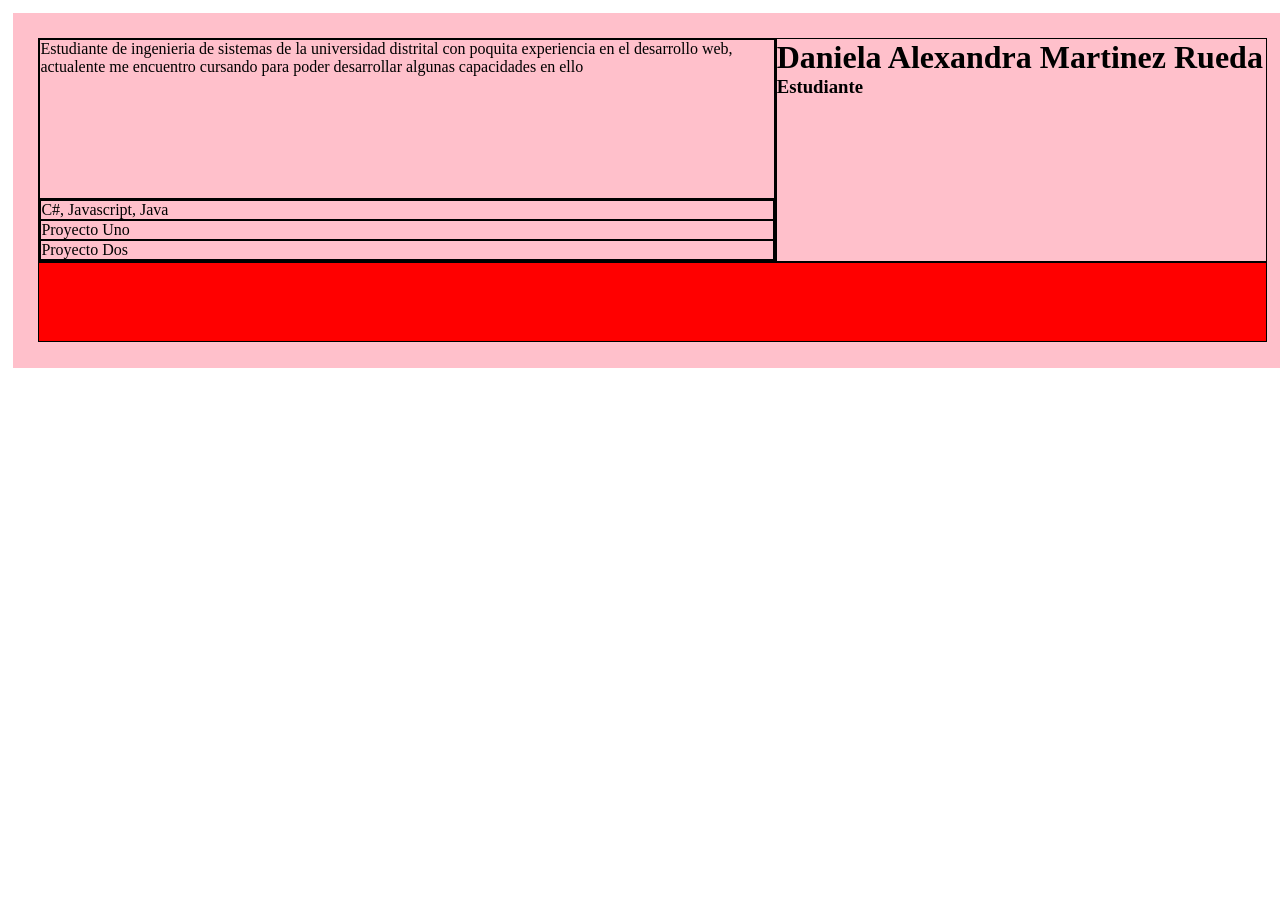
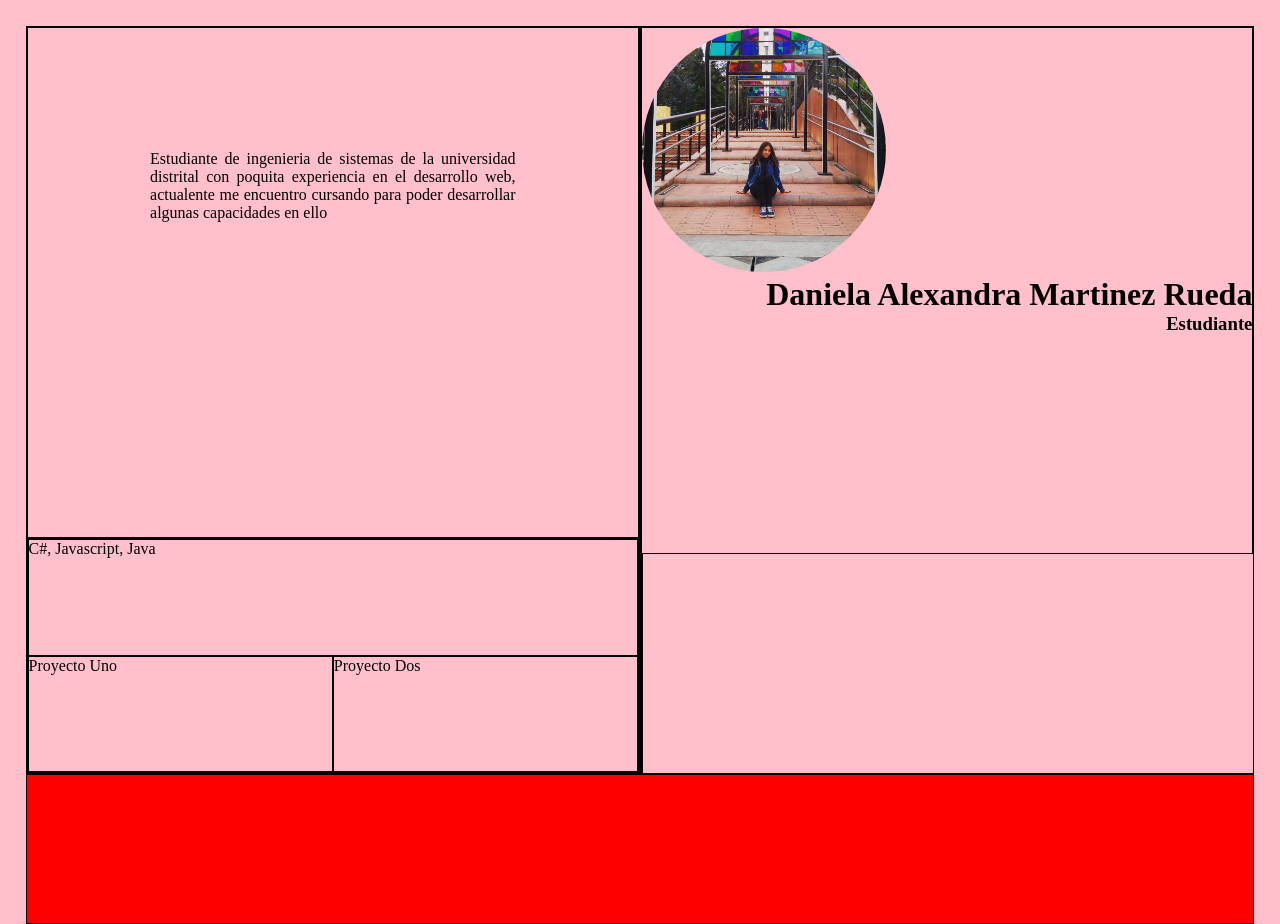
Before and after one commit to damartinezru/AcamicaEjercicios, a plain HTML site: page 26-11-19/index.html in a window 1280 px wide. Before the commit the page ends 800 px from the top, so only its background shows below. Drawn offline with Linux system fonts and the light colour scheme.

Commit message:
cambios landing page

```diff
--- /dev/null
+++ b/26-11-19/_flex.scss
@@ -0,0 +1,5 @@
+%flexSettings{
+    display: flex;
+    flex-direction: row;
+   flex-wrap: wrap;
+}
--- a/26-11-19/index.html
+++ b/26-11-19/index.html
@@ -32,10 +32,14 @@
             </div>
         </div>
         <div class="second-block-container">
-            <span><h1>Daniela Alexandra Martinez Rueda</h1></span>
-            <span><h3>Estudiante</h3></span>
+            <div class="profile">
+                    <img src="./imgs/icono1.jpg">
+                    <span><h1>Daniela Alexandra Martinez Rueda</h1></span>
+                    <span><h3>Estudiante</h3></span>
+            </div>
+            <div class="social-media">
 
-
+            </div>
         </div>
         <div class="third-block-container">
 
--- a/26-11-19/styles.scss
+++ b/26-11-19/styles.scss
@@ -1,3 +1,5 @@
+@import '_flex.scss';
+
 *{
     padding: 0;
     margin: 0;
@@ -6,35 +8,53 @@
 
 body {
     width: 100%;
+    background-color: pink;
 }
 
 .primary-container {
-    display: flex;
-    flex-direction: row;
-    flex-wrap: wrap;
+    @extend %flexSettings;
     padding: 2%;
-    margin: 1%;
-    width: 100%;
-    height: 100%;
-    background-color: pink;
+    width: 100vw;
+    height: 100vh;
     div {
-        border: 1px solid black;
+        border: 0.5px solid black;
 
     }
     .first-block-container {
-        flex:50%;
+        @extend %flexSettings;
+        width: 50%;
+        height: 100%;
         order: 1;
         .description-box{
-            height: 10rem;
+            padding: 20%;
+            text-align: justify;
+        }
+        .cards-box{
+            @extend %flexSettings;
+            width: 100%;
+            .tools-card {
+                width: 100%;
+            }
+            .project-card {
+                width: 50%;
+            }
         }
     }
     .second-block-container {
-        flex:30%;
+        @extend %flexSettings;
+        width: 50%;
         order: 2;
+        img {
+            border-radius: 50%;
+            width: 40%;
+        }
+        span {
+            text-align: end;
+        }
     }
     .third-block-container {
-        flex:100%;
-        height: 5rem;
+        width: 100%;
+        height: 20%;
         background-color: red;
         order: 3;
     }
```
Also changed, not shown: 26-11-19/imgs/icono1.jpg (added), 26-11-19/imgs/icono2.jpg (added), 26-11-19/styles.css, 1 other file.
